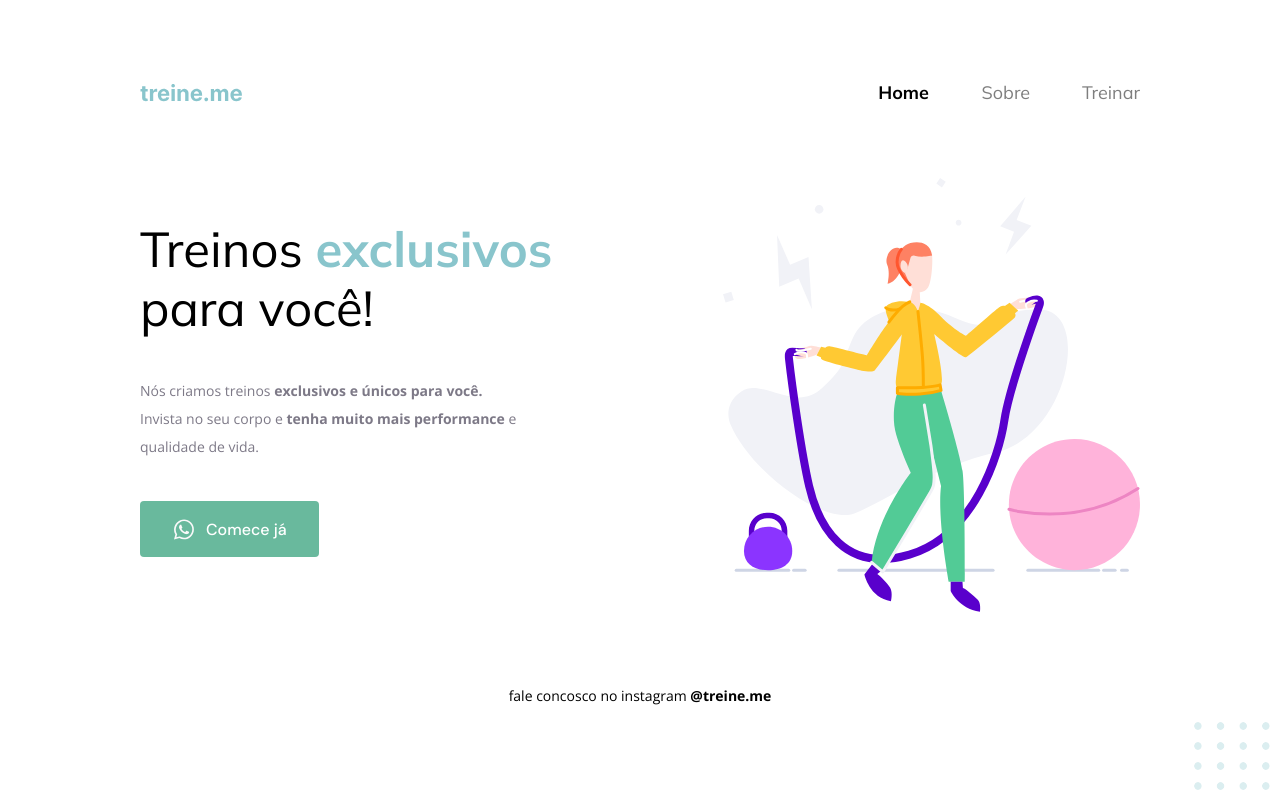
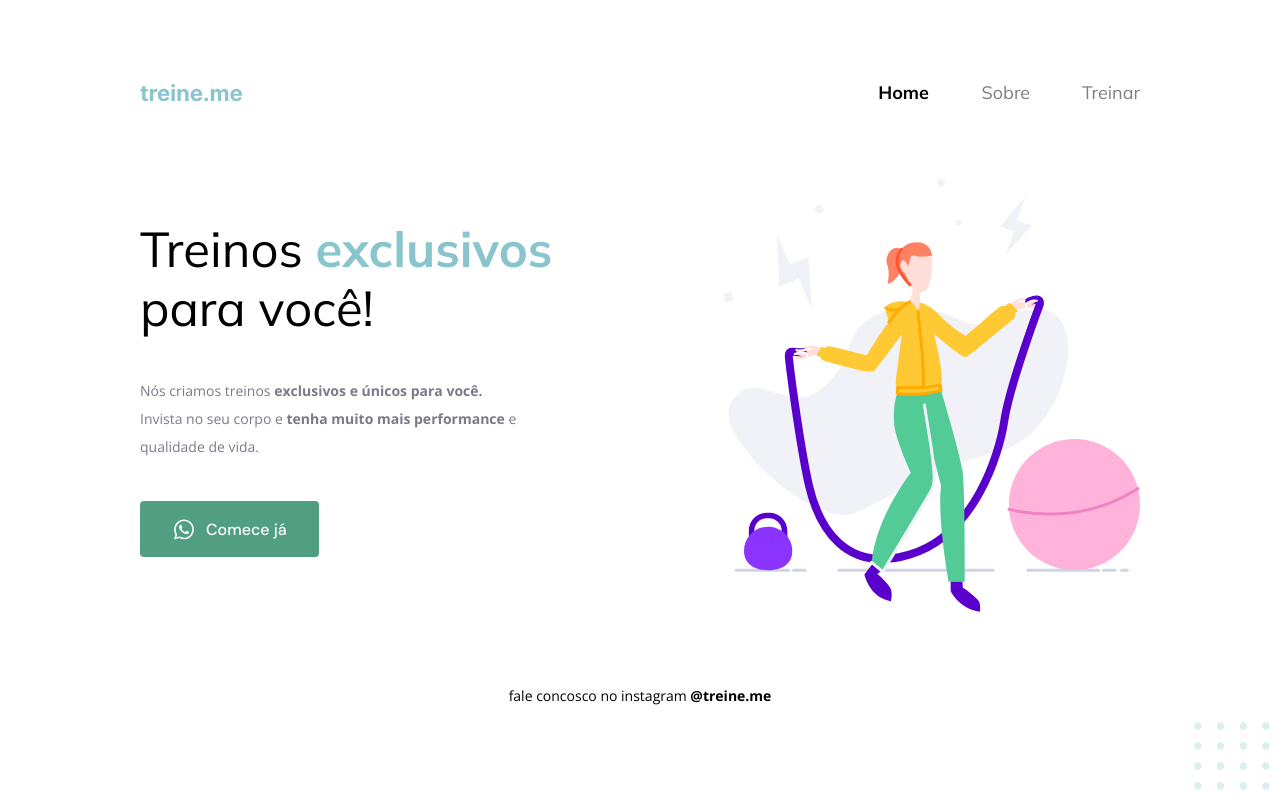
Before and after one commit to Linhares123/Projeto-02-Explorer-Rocketseat, a plain HTML site: page index.html in a window 1280 px wide. In both pictures the pointer is over the button "Comece já". Drawn offline with nearby package versions, Linux system fonts and the light colour scheme.

Commit message:
Update style.css

```diff
--- a/style.css
+++ b/style.css
@@ -68,6 +68,11 @@ section p {
   line-height: 28px;
 }
 
+  button:hover{
+    background-color: #529e83;
+    transition: .3s;
+  }
+
 button img {
   margin-right: 10px;
 }
```
